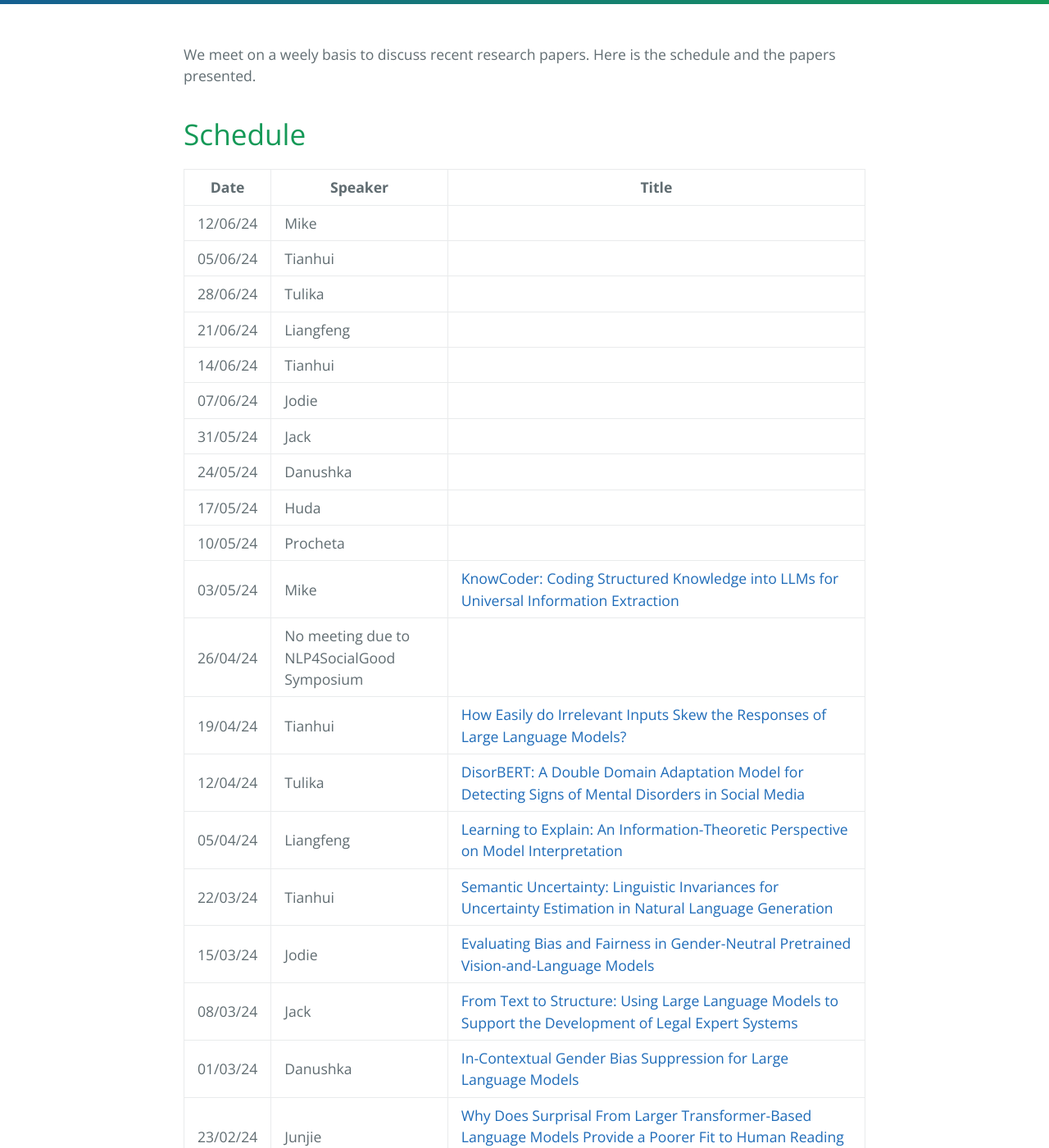
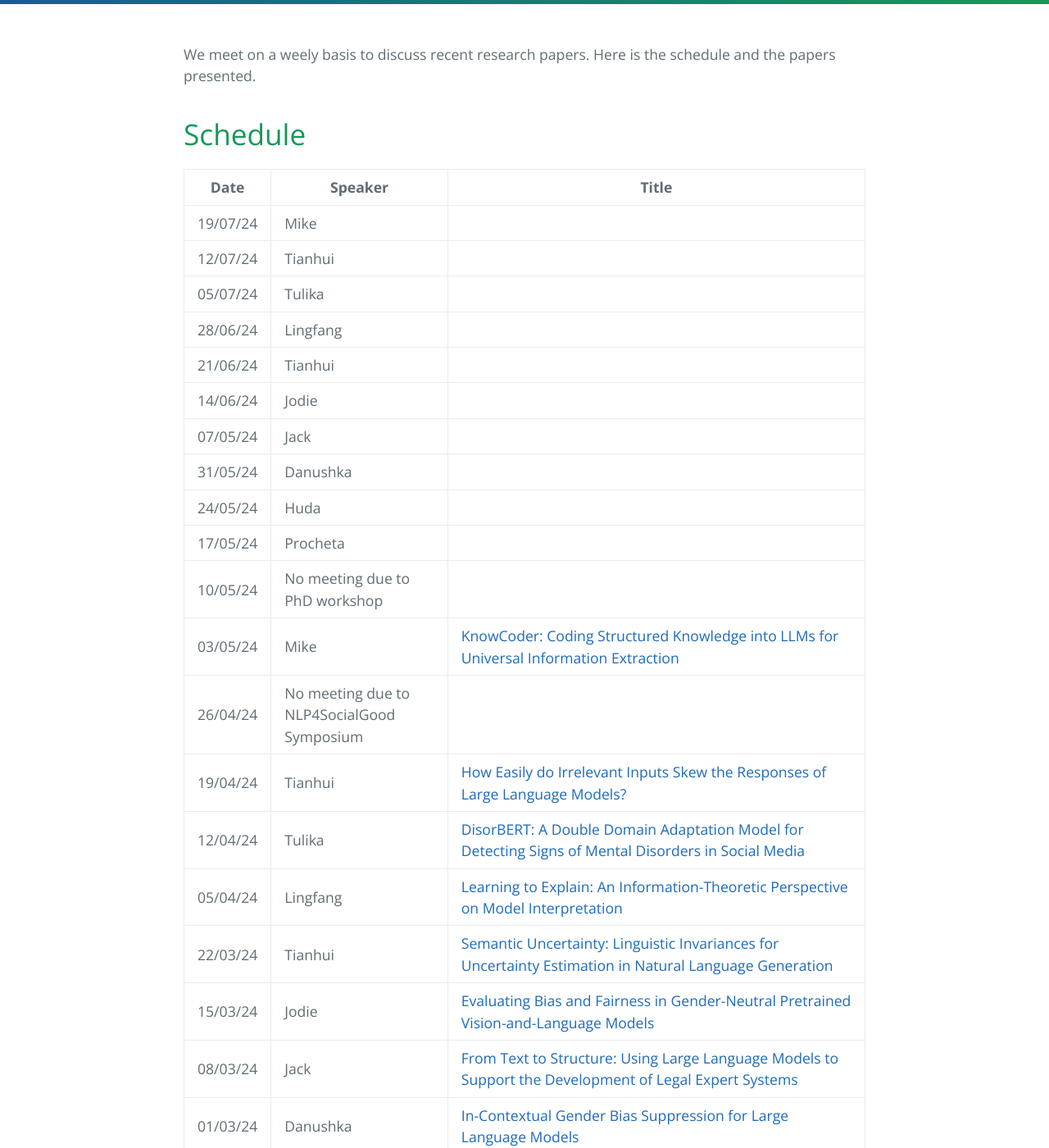
Before and after one commit to LivNLP/livnlp.github.io, a Jekyll site: the page built from reading.md, in a window 1280 px wide and 1400 px high, scrolled down 368 px. Shown: the whole window at 82% size. Built offline with Jekyll 4.4.1, drawn with Linux system fonts in a browser that asks for light colours.

Commit message:
Update reading.md

```diff
--- a/reading.md
+++ b/reading.md
@@ -13,21 +13,22 @@ We meet on a weely basis to discuss recent research papers. Here is the schedule
 
 | Date | Speaker | Title
 | ----- | ------- | -----
-| 12/06/24 | Mike |
-| 05/06/24 | Tianhui |
-| 28/06/24 | Tulika |
-| 21/06/24 | Liangfeng |
-| 14/06/24 | Tianhui |
-| 07/06/24 | Jodie |
-| 31/05/24 | Jack |
-| 24/05/24 | Danushka |
-| 17/05/24 | Huda |
-| 10/05/24 | Procheta |
+| 19/07/24 | Mike |
+| 12/07/24 | Tianhui |
+| 05/07/24 | Tulika |
+| 28/06/24 | Lingfang |
+| 21/06/24 | Tianhui |
+| 14/06/24 | Jodie |
+| 07/05/24 | Jack |
+| 31/05/24 | Danushka |
+| 24/05/24 | Huda |
+| 17/05/24 | Procheta |
+| 10/05/24 | No meeting due to PhD workshop |
 | 03/05/24 | Mike | [KnowCoder: Coding Structured Knowledge into LLMs for Universal Information Extraction](https://arxiv.org/pdf/2403.07969)
 | 26/04/24 | No meeting due to NLP4SocialGood Symposium |
 | 19/04/24 | Tianhui | [How Easily do Irrelevant Inputs Skew the Responses of Large Language Models?](https://arxiv.org/abs/2404.03302)
 | 12/04/24 | Tulika | [DisorBERT: A Double Domain Adaptation Model for Detecting Signs of Mental Disorders in Social Media](https://aclanthology.org/2023.acl-long.853.pdf)
-| 05/04/24 | Liangfeng | [Learning to Explain: An Information-Theoretic Perspective on Model Interpretation](https://arxiv.org/abs/1802.07814)
+| 05/04/24 | Lingfang | [Learning to Explain: An Information-Theoretic Perspective on Model Interpretation](https://arxiv.org/abs/1802.07814)
 | 22/03/24 | Tianhui | [Semantic Uncertainty: Linguistic Invariances for Uncertainty Estimation in Natural Language Generation](https://arxiv.org/abs/2302.09664)
 | 15/03/24 | Jodie | [Evaluating Bias and Fairness in Gender-Neutral Pretrained Vision-and-Language Models](https://aclanthology.org/2023.emnlp-main.525/)
 | 08/03/24 | Jack | [From Text to Structure: Using Large Language Models to Support the Development of Legal Expert Systems](https://arxiv.org/abs/2311.04911)
@@ -40,7 +41,7 @@ We meet on a weely basis to discuss recent research papers. Here is the schedule
 | 12/01/24 | Saleem | [Towards Interpretable Mental Health Analysis LLMs](https://aclanthology.org/2023.emnlp-main.370/)
 | 15/12/23 | Danushka, Meng, Jodie | EMNLP-23 overview
 | 08/12/23 | No meeting due to EMNLP |
-| 01/12/23 | Liangfang | [Interpreting Language Models with Contrastive Explanations](https://arxiv.org/abs/2202.10419)
+| 01/12/23 | Lingfang | [Interpreting Language Models with Contrastive Explanations](https://arxiv.org/abs/2202.10419)
 | 24/11/23 |  Danushka | [An Information-theoretic Approach to Prompt Engineering Without Ground Truth Labels](https://aclanthology.org/2022.acl-long.60/)
 | 17/11/23 | Tianhui | IJCNLP-AACL 2023 Overview |
 | 10/11/23 | Jodie | [Assessing Multilingual Fairness in Pre-trained Multimodal Representations](https://aclanthology.org/2022.findings-acl.211/)
```
